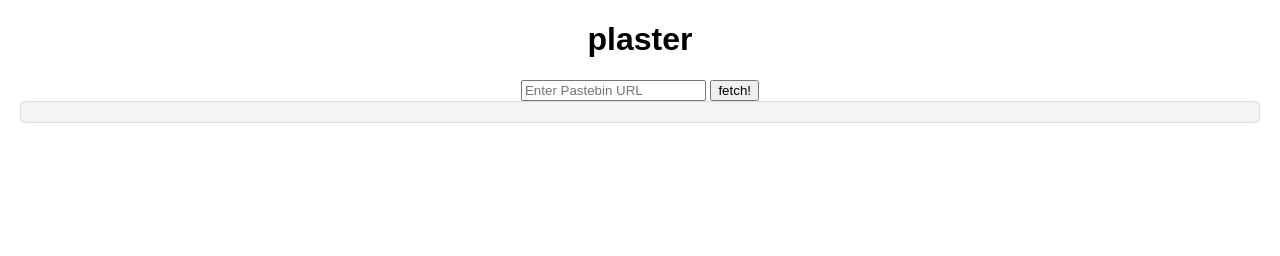
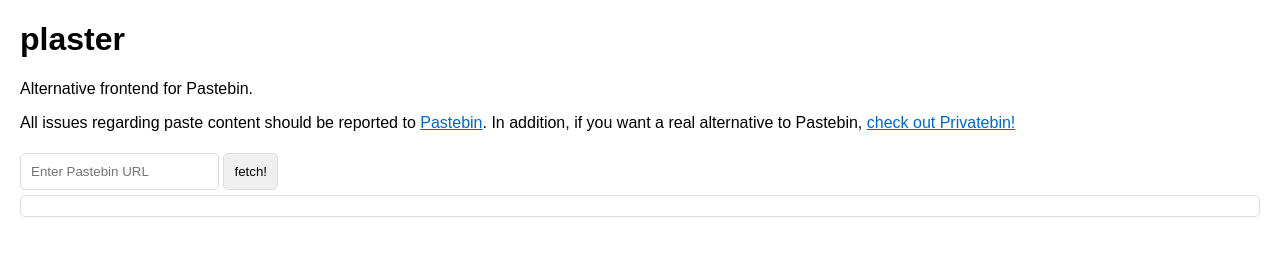
Before and after one commit to gigirassy/plaster, a website: page public/index.html in a window 1280 px wide. Drawn offline with Linux system fonts and the light colour scheme.

Commit message:
Update index.html

```diff
--- a/public/index.html
+++ b/public/index.html
@@ -3,28 +3,60 @@
 <head>
     <meta charset="UTF-8">
     <meta name="viewport" content="width=device-width, initial-scale=1.0">
-    <title>plaster</title>
+    <title>Pastebin Viewer</title>
     <style>
+        /* Default Light Mode */
+        :root {
+            --bg-color: #ffffff;
+            --text-color: #000000;
+            --link-color: #0066cc;
+            --border-color: #ddd;
+        }
+
+        /* Dark Mode */
+        @media (prefers-color-scheme: dark) {
+            :root {
+                --bg-color: #1e1e1e;
+                --text-color: #ffffff;
+                --link-color: #4db8ff;
+                --border-color: #444;
+            }
+        }
+
         body {
             font-family: Arial, sans-serif;
             margin: 20px;
-            text-align:center;
+            background-color: var(--bg-color);
+            color: var(--text-color);
         }
+
+        input, button {
+            margin: 5px 0;
+            padding: 10px;
+            border: 1px solid var(--border-color);
+            border-radius: 5px;
+        }
+
         #output {
             white-space: pre-wrap;
-            background: #f4f4f4;
+            background: var(--bg-color);
+            border: 1px solid var(--border-color);
             padding: 10px;
-            border: 1px solid #ddd;
             border-radius: 5px;
+        }
+
+        a {
+            color: var(--link-color);
         }
     </style>
 </head>
 <body>
     <h1>plaster</h1>
+    <p>Alternative frontend for Pastebin.</p>
+    <p>All issues regarding paste content should be reported to <a href="https://pastebin.com">Pastebin</a>. In addition, if you want a real alternative to Pastebin, <a href="https://privatebin.info">check out Privatebin!</a></p>
     <input type="text" id="pasteUrl" placeholder="Enter Pastebin URL">
     <button id="fetchBtn">fetch!</button>
     <div id="output"></div>
-
     <script src="client.js"></script>
 </body>
 </html>
```
